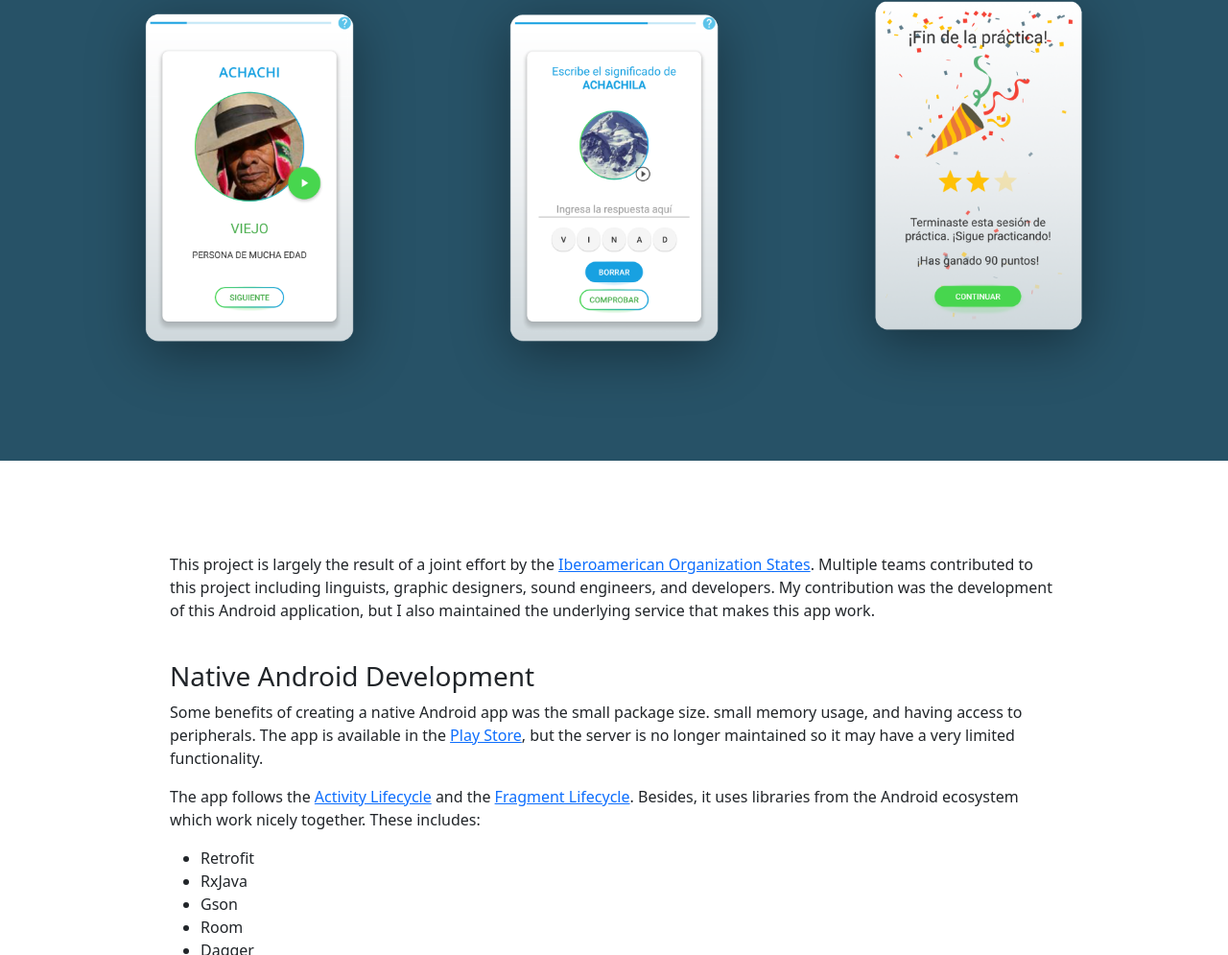
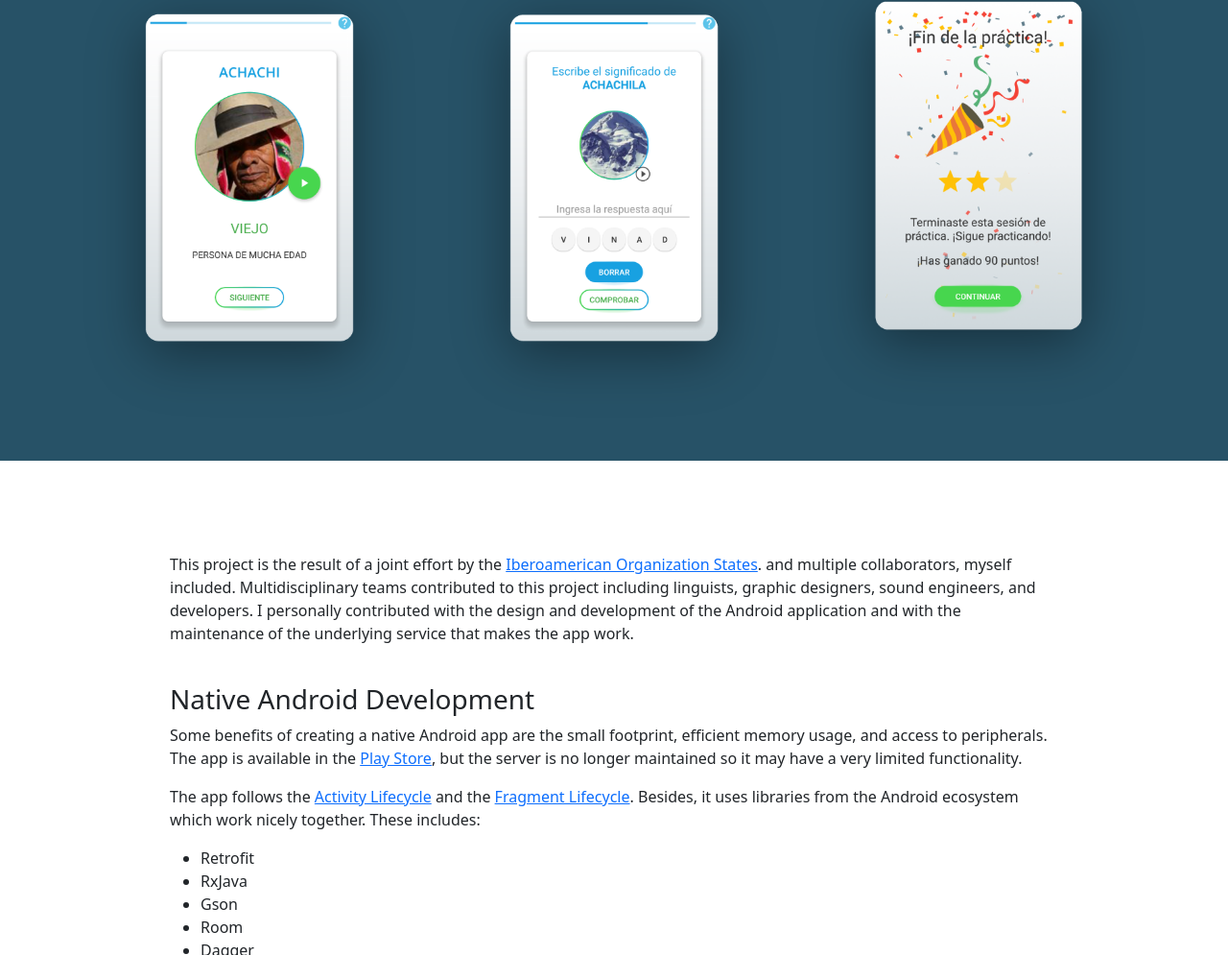
Before and after one commit to adonozo/adonozo.github.io, a plain HTML site: page index.html in a window 1280 px wide. Shown: the part 1805-2800 px from the top of the page at 96% size. Drawn offline with nearby package versions, Linux system fonts and the light colour scheme.

Commit message:
GitHub migration - update text

```diff
--- a/index.html
+++ b/index.html
@@ -31,7 +31,7 @@
             <div class="row">
                 <div class="col-12 col-md-4 d-flex align-items-center">
                     <p class="text-white">Created as a native Android application, it is compatible with older devices
-                        running Android 4.1 and up. The app also has a very small size - around 4 MB.</p>
+                        running Android 4.1 and up. The app has a very small size - just above 4 MB!</p>
                 </div>
                 <div class="col-12 col-sm-6 col-md-4 p-0">
                     <img class="img-fluid" src="./images/screen-1.png" />
@@ -64,17 +64,18 @@
         <div class="container mt-3 mt-sm-5 pt-3 pt-sm-5 pb-5">
             <div class="row">
                 <div class="col-12 col-lg-10 offset-lg-1">
-                    <p>This project is largely the result of a joint effort by the <a
-                            href="https://oei.int/oficinas/bolivia">Iberoamerican Organization States</a>. Multiple teams
-                        contributed to this project including linguists, graphic designers, sound engineers, and developers. My
-                        contribution was the development of this Android application, but I also maintained the underlying
-                        service that makes this app work.</p>
+                    <p>This project is the result of a joint effort by the <a
+                            href="https://oei.int/oficinas/bolivia">Iberoamerican Organization States</a>. and multiple
+                            collaborators, myself included. Multidisciplinary teams contributed to this project including
+                            linguists, graphic designers, sound engineers, and developers. I personally contributed with
+                            the design and development of the Android application and with the maintenance of the underlying
+                            service that makes the app work.</p>
                     <br />
                     <h3>Native Android Development</h2>
-                    <p>Some benefits of creating a native Android app was the small package size. small memory usage, and having
-                        access to peripherals. The app is available in the <a
+                    <p>Some benefits of creating a native Android app are the small footprint, efficient memory usage, and
+                            access to peripherals. The app is available in the <a
                             href="https://play.google.com/store/apps/details?id=bo.oei.lenguas.lenguas">Play Store</a>, but the
-                        server is no longer maintained so it may have a very limited functionality.</p>
+                            server is no longer maintained so it may have a very limited functionality.</p>
                     <p>The app follows the <a
                             href="https://developer.android.com/guide/components/activities/activity-lifecycle">Activity
                             Lifecycle</a> and the <a href="https://developer.android.com/guide/fragments/lifecycle">Fragment
```
Also changed, not shown: 1 other file.
